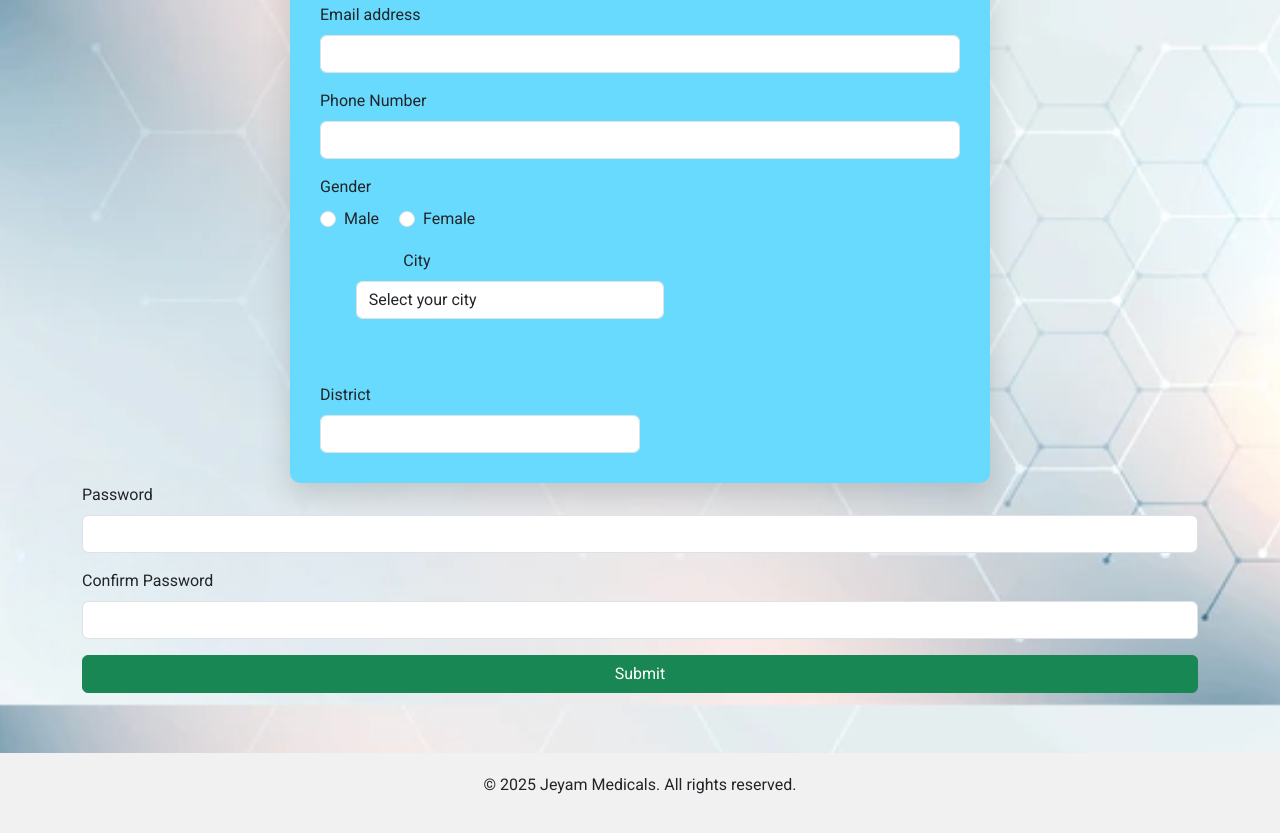
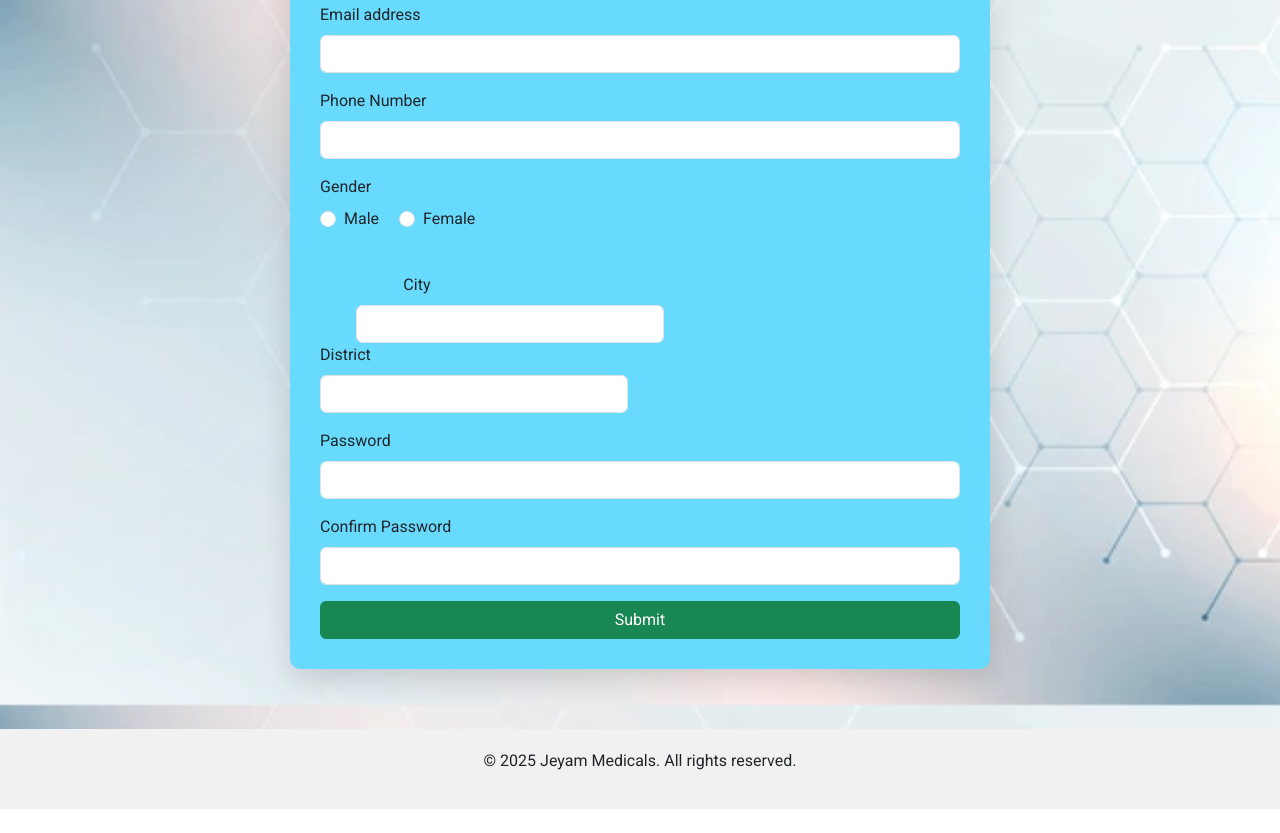
Before and after one commit to Deepak-970/Web-Technology1, a plain HTML site: page index.html in a window 1280 px wide. Shown: the part 895-1728 px from the top of the page. After the commit the page ends 1704 px from the top, so only its background shows below. Drawn offline with nearby package versions, Linux system fonts and the light colour scheme.

Commit message:
Update index.html

```diff
--- a/index.html
+++ b/index.html
@@ -167,21 +167,12 @@
             <label class="form-check-label">Female</label>
           </div>
         </div>
-       <div class="row mb-3">
+
+ <div class="row mb-3">
           <div class="col-md-6">
             <label class="form-label">City</label>
-            <select class="form-control" required>
-              <option value="" disabled selected>Select your city</option>
-              <option value="erode">Erode</option>
-              <option value="coimbatore">Coimbatore</option>
-              <option value="madurai">Madurai</option>
-              <option value="chennai">Chennai</option>
-              <option value="chennai">Salem</option>
-              <option value="chennai">Valparai</option>
-              <option value="chennai">Thenkasi</option>
-            </select>
-          </div>
-        </div>
+            <input type="text" class="form-control" required>
+          </div>
 
           <div class="col-md-6">
             <label class="form-label">District</label>
```
